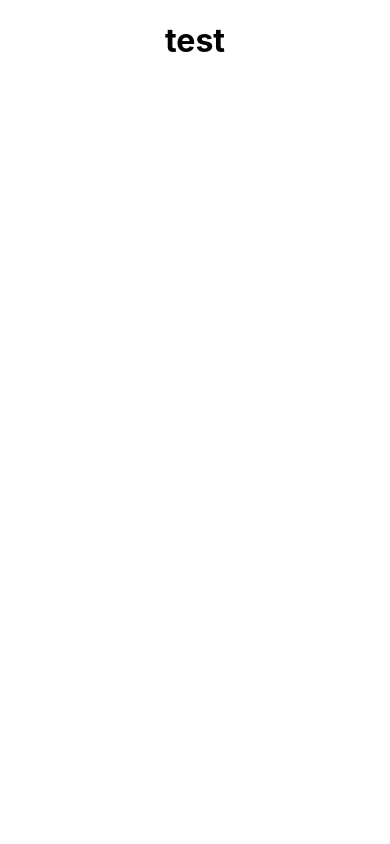
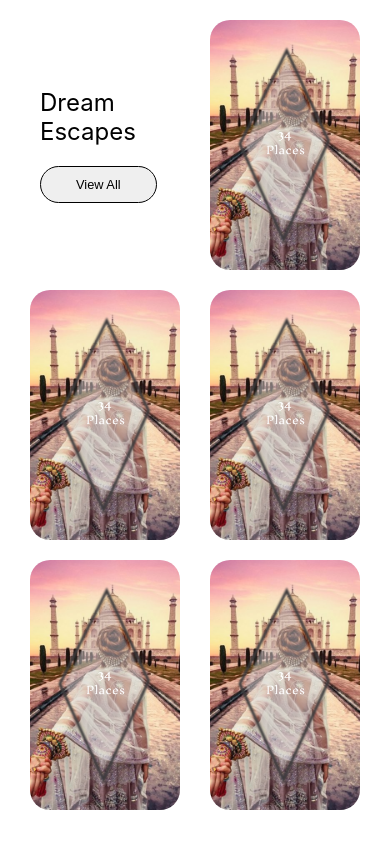
Before and after one commit to Soni-Jenith/Travel-Planner-System, a React (Create React App) app in the folder travel-buddy/: page / in a window 390 px wide. Built offline with nearby package versions, Linux system fonts and the light colour scheme.

Commit message:
add section 3

```diff
--- a/travel-buddy/src/App.js
+++ b/travel-buddy/src/App.js
@@ -1,12 +1,10 @@
 
 import './App.css';
+import Section3 from './components/BeforeLogIn/section3.js'
 
 function App() {
   return (
-    <div className="App">
-<h1>test</h1>
-
-    </div>
+    <Section3></Section3>
   );
 }
 
--- /dev/null
+++ b/travel-buddy/src/components/BeforeLogIn/section3.css
@@ -0,0 +1,185 @@
+*{
+    margin: 0;
+    padding: 0;
+    box-sizing: border-box;
+}
+body{
+    display: flex;
+    justify-content: center;
+    align-items: flex-start;
+    height: 100vh;
+}
+
+
+/* start */
+#section3{
+    height: fit-content;
+}
+.gride_con{
+    padding: 20px;
+    margin: 20px;
+    display: flex;
+    gap: 40px;
+}
+.columns{
+
+    height: max-content;
+    width: 200px;
+    display: flex;
+    gap: 40px;
+    flex-direction: column;
+    align-items: center;
+}
+.columns:nth-child(2){
+    margin-top: 60px;
+}
+.columns:nth-child(3){
+    margin-top: 20px;
+}
+/* set for all the img and item */
+.item{
+    height: 300px;
+    width: 200px;
+    display: flex;
+    flex-direction: column;
+    justify-content: center;
+    align-items: center;
+    border-radius: 20px;
+    overflow: hidden;
+    position: relative;
+    transition:transform 0.4s;
+    cursor: pointer;
+}
+/* Use for Set text part in */
+.columns:nth-child(1) .item:nth-child(1){
+    align-items: flex-start;
+    font-size: 2.5rem;
+    padding-left: 20px;
+    cursor: default;
+}
+/* text button*/
+.columns:nth-child(1) .item:nth-child(1) button{
+    outline: 0;
+    font-size: 1.1rem;
+    margin-top: 20px;
+    padding: 10px 35px;
+    border-radius: 20px;
+    border: 1px solid black;
+    cursor: pointer;
+    transition: transform .2s;
+    text-wrap: nowrap;
+    &:hover{
+        transform: scale(1.1);
+    }
+}
+.columns:nth-child(1) .item:nth-child(1):hover{
+    transform: scale(1);
+}
+
+/* set bg img */
+.item :nth-child(1){
+    height: 100%;
+    width: auto;
+}
+/* set texture  on img */
+.item :nth-child(2){
+    height: 80%;
+    position: absolute;
+    z-index: 1;
+}
+.item:hover{
+    transform: scale(1.05);
+}
+
+@media only screen and (max-width: 850px) {
+    .gride_con{gap: 20px;}
+    .columns{gap: 20px;}
+}
+@media only screen and (max-width: 760px) {
+    .gride_con{
+        display: flex;
+        flex-wrap: wrap;
+        justify-content: space-evenly;
+    }
+    .columns{
+        margin: 0;
+    }
+    .columns:nth-child(2){
+        margin-top: 60px;
+    }
+    .columns:nth-child(3){
+        margin-top:0px;
+        width: 100%;
+        display: flex;
+        justify-content: space-evenly;
+        flex-direction: row;
+    }
+    /* set 3-1 */
+    .columns:nth-child(3) .item:nth-child(1){
+        margin-top: -50px;
+    }
+    /* text - part */
+    .columns:nth-child(1) .item:nth-child(1){
+        font-size: 1.8rem;
+    }
+    /* text - button */
+    .columns:nth-child(1) .item:nth-child(1) button{
+        font-size: 1rem;
+    }
+
+}
+@media only screen and (max-width: 530px) {
+    .item{
+        height: 250px;
+        width: 150px;
+    }
+    .gride_con{
+        padding: 0px;
+        margin: 0px;
+        justify-content: center;
+    }
+    .columns:nth-child(3){
+        justify-content: space-evenly;
+    }
+    .columns:nth-child(1) .item:nth-child(1){
+        padding-left: 10px;
+    }
+}
+
+@media only screen and (max-width: 450px) {
+    .gride_con{
+        flex-wrap: nowrap;
+        flex-direction: column;
+        padding:20px 0px 20px 0px;
+    }
+    /* Set columns 1 and 2 and 3 */
+    .columns:nth-child(2),.columns:nth-child(1),.columns:nth-child(3){
+        margin-top:0px;
+        width: 100%;
+        display: flex;
+        justify-content: center;
+        gap: 30px;
+        flex-direction: row;
+    }
+    /* set 3-1 */
+    .columns:nth-child(3) .item:nth-child(1){
+        margin-top: 0px;
+    }
+       /* text - part */
+       .columns:nth-child(1) .item:nth-child(1){
+        font-size: 1.5rem;
+    }
+    /* text - button */
+    .columns:nth-child(1) .item:nth-child(1) button{
+        font-size: 0.8rem;
+    }
+}
+
+@media only screen and (max-width: 350px) {
+    .columns:nth-child(2),.columns:nth-child(1),.columns:nth-child(3){
+        gap: 10px;
+    }
+    .gride_con{
+        gap: 15px;
+    }
+}
--- /dev/null
+++ b/travel-buddy/src/components/BeforeLogIn/section3.js
@@ -0,0 +1,51 @@
+import React from 'react'
+
+// import form folder
+import './section3.css'
+import test_img from './test_img.jpg'
+import test_img_on_img from './test_img_on_img.png'
+
+function notneeded() {
+  return (
+    <>
+    <section id="section3">
+        <div className="gride_con">
+            <div className="columns">
+                <div className="item">
+                    Dream <br/>Escapes<br/>
+                    <button className="view_all">View All</button>
+                </div>
+                <div className="item">
+
+                    <img src={test_img} alt="indian place"/>
+                    <img src={test_img_on_img} alt="on img texture"/>
+                </div>
+            </div>
+            <div className="columns">
+                <div className="item">
+                    <img src={test_img} alt="indian place"/>
+                    <img src={test_img_on_img} alt="on img texture"/>
+                </div>
+                <div className="item">
+                    <img src={test_img} alt="indian place"/>
+                    <img src={test_img_on_img} alt="on img texture"/>
+                </div>
+            </div>
+            <div className="columns">
+                <div className="item">
+                    <img src={test_img} alt="indian place"/>
+                    <img src={test_img_on_img} alt="on img texture"/>
+                </div>
+                <div className="item">
+                    <img src={test_img} alt="indian place"/>
+                    <img src={test_img_on_img} alt="on img texture"/>
+                </div>
+            </div>
+
+        </div>
+    </section>
+    </>
+  )
+}
+
+export default notneeded
```
Also changed, not shown: travel-buddy/src/components/BeforeLogIn/notneeded.js (deleted), travel-buddy/src/components/BeforeLogIn/test_img.jpg (added), travel-buddy/src/components/BeforeLogIn/test_img_on_img.png (added).
